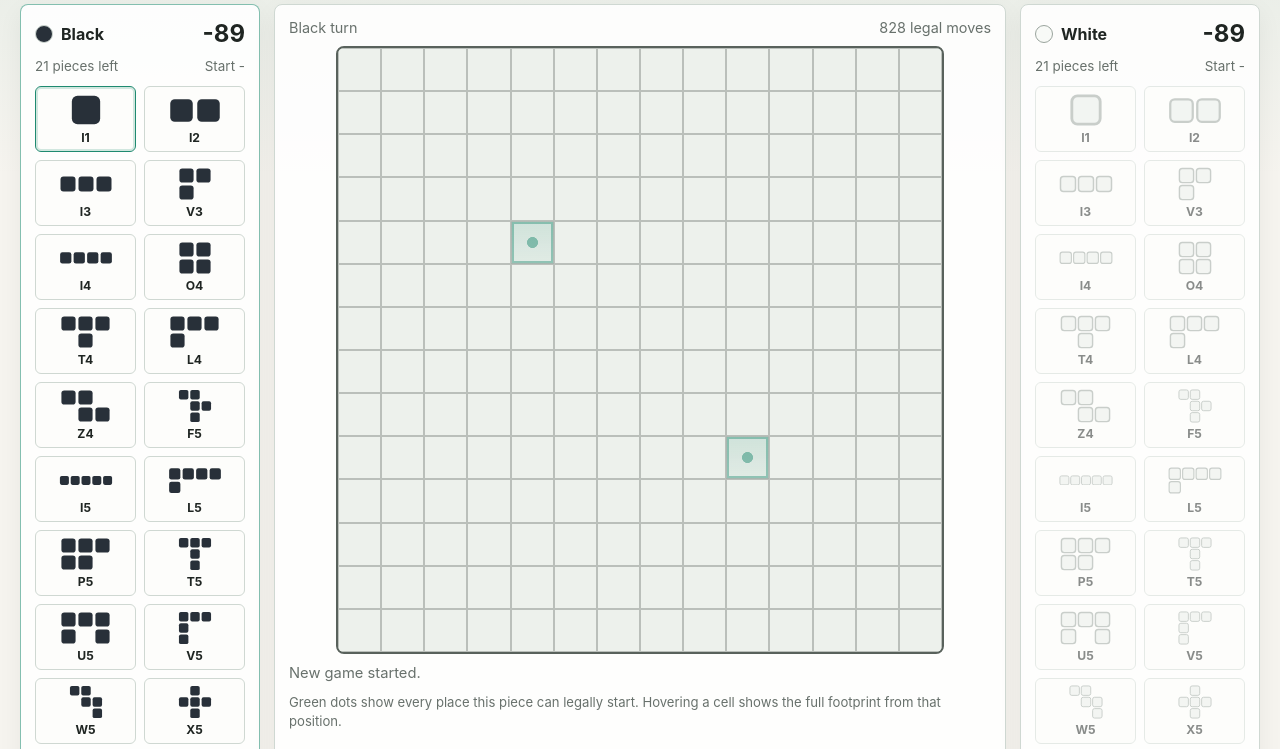
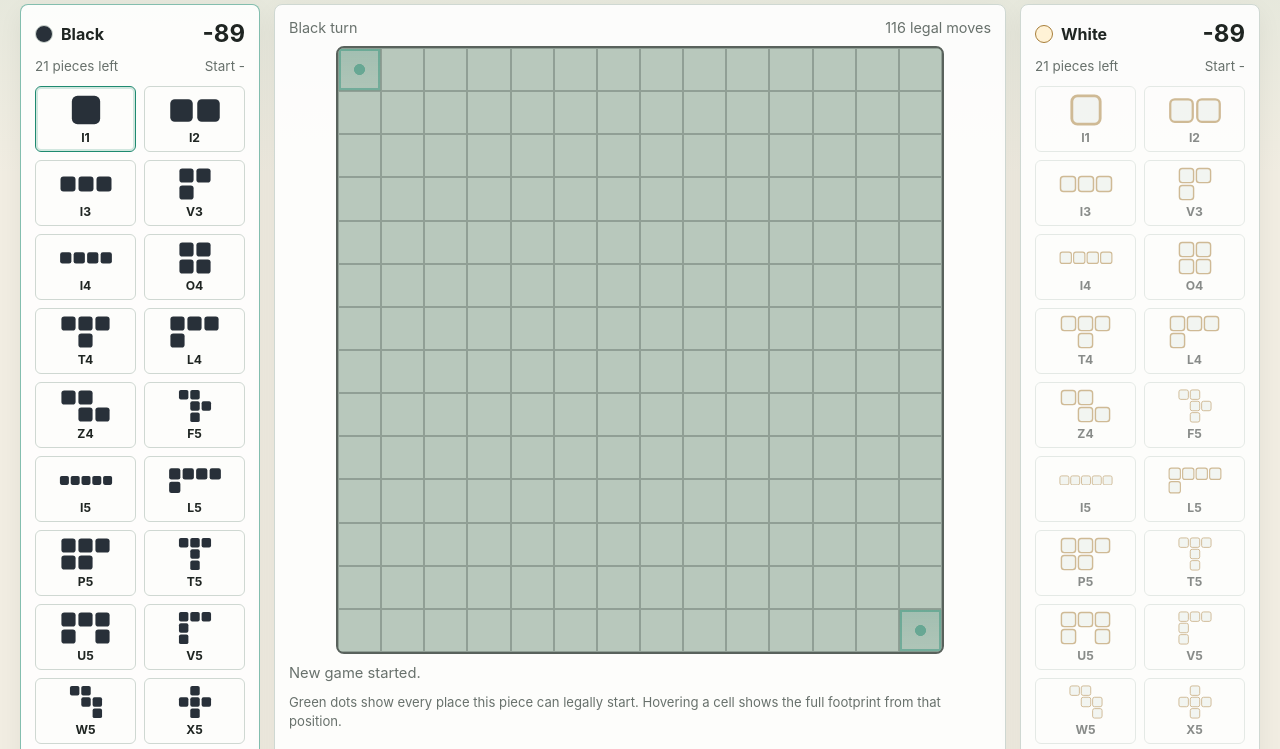
Before and after one commit to ry32767/Blokus_AI, a website with bundled scripts: page index.html in a window 1280 px wide. Shown: the part 102-851 px from the top of the page. Built offline with nearby package versions, Linux system fonts and the light colour scheme.

Commit message:
Update corner starts and endgame UI

```diff
--- a/apps/web/src/main.js
+++ b/apps/web/src/main.js
@@ -560,6 +560,27 @@ function renderLog() {
   `;
 }
 
+function renderResultOverlay() {
+  if (gameState.status !== "finished") return "";
+  const scores = scoreState(gameState);
+  const winner = getWinner(gameState);
+  const headline = winner === null ? "Draw Game" : `${PLAYERS[winner].label} Wins`;
+  const detail = winner === null
+    ? `${scores[0]} - ${scores[1]}`
+    : `${PLAYERS[0].label} ${scores[0]}  |  ${PLAYERS[1].label} ${scores[1]}`;
+
+  return `
+    <div class="result-overlay" role="status" aria-live="polite">
+      <div class="result-burst" aria-hidden="true"></div>
+      <div class="result-card">
+        <p class="result-kicker">Match Complete</p>
+        <h2>${headline}</h2>
+        <p class="result-score">${detail}</p>
+      </div>
+    </div>
+  `;
+}
+
 function render(allowAi = true) {
   const finished = gameState.status === "finished";
   app.innerHTML = `
@@ -583,6 +604,7 @@ function render(allowAi = true) {
         ${renderLog()}
       </div>
     </main>
+    ${renderResultOverlay()}
   `;
   bindEvents();
   if (allowAi) queueMicrotask(maybeStartAiTurn);
--- a/apps/web/src/styles/global.css
+++ b/apps/web/src/styles/global.css
@@ -1,14 +1,16 @@
 :root {
   color-scheme: light;
-  --bg: #f6f4ef;
+  --bg: #f1ede2;
   --surface: #ffffff;
-  --surface-2: #eef3ef;
+  --surface-2: #e8efe9;
   --ink: #1f2522;
   --muted: #68716c;
   --line: #cfd8d2;
   --black-piece: #283039;
-  --white-piece: #f8faf7;
-  --white-piece-line: #9aa49d;
+  --white-piece: #fff2d6;
+  --white-piece-line: #a77e39;
+  --board-empty: #b8c8bc;
+  --board-empty-line: rgba(70, 85, 75, 0.35);
   --accent: #1f8a70;
   --accent-2: #d95f43;
   --warning: #b42318;
@@ -262,7 +264,7 @@ h2 {
   overflow: hidden;
   border: 2px solid #59625c;
   border-radius: 8px;
-  background: #cbd6cf;
+  background: #8ea394;
 }
 
 .board-cell {
@@ -270,23 +272,23 @@ h2 {
   min-height: 0;
   width: 100%;
   height: 100%;
-  border: 1px solid rgba(89, 98, 92, 0.35);
+  border: 1px solid var(--board-empty-line);
   border-radius: 0;
-  background: #edf1ec;
+  background: var(--board-empty);
   padding: 0;
 }
 
 .board-cell.start-point {
   background:
     radial-gradient(circle at center, rgba(31, 138, 112, 0.48) 0 21%, transparent 23%),
-    #edf1ec;
+    var(--board-empty);
 }
 
 .board-cell.legal-target {
   background:
     radial-gradient(circle at center, rgba(31, 138, 112, 0.48) 0 18%, transparent 20%),
     linear-gradient(180deg, rgba(31, 138, 112, 0.14), rgba(31, 138, 112, 0.06)),
-    #edf1ec;
+    var(--board-empty);
   box-shadow: inset 0 0 0 2px rgba(31, 138, 112, 0.42);
 }
 
@@ -294,7 +296,7 @@ h2 {
   background:
     radial-gradient(circle at center, rgba(31, 138, 112, 0.68) 0 18%, transparent 20%),
     linear-gradient(180deg, rgba(31, 138, 112, 0.2), rgba(31, 138, 112, 0.1)),
-    #edf1ec;
+    var(--board-empty);
   box-shadow: inset 0 0 0 2px rgba(31, 138, 112, 0.68);
 }
 
@@ -310,7 +312,9 @@ h2 {
 
 .board-cell.player-1 {
   background: var(--white-piece);
-  box-shadow: inset 0 0 0 1px var(--white-piece-line);
+  box-shadow:
+    inset 0 0 0 2px rgba(167, 126, 57, 0.85),
+    inset 0 0 0 4px rgba(255, 255, 255, 0.42);
 }
 
 .board-cell.preview-legal {
@@ -453,6 +457,102 @@ input[type="range"] {
   color: var(--muted);
 }
 
+.result-overlay {
+  position: fixed;
+  inset: 0;
+  display: grid;
+  place-items: center;
+  pointer-events: none;
+  z-index: 30;
+}
+
+.result-burst {
+  position: absolute;
+  width: min(72vw, 640px);
+  aspect-ratio: 1;
+  border-radius: 50%;
+  background:
+    radial-gradient(circle, rgba(255, 255, 255, 0.8) 0 12%, rgba(255, 255, 255, 0) 55%),
+    conic-gradient(
+      from 0deg,
+      rgba(31, 138, 112, 0.5),
+      rgba(217, 95, 67, 0.46),
+      rgba(22, 99, 199, 0.38),
+      rgba(31, 138, 112, 0.5)
+    );
+  filter: blur(16px);
+  opacity: 0;
+  animation: result-burst-in 900ms ease-out forwards;
+}
+
+.result-card {
+  position: relative;
+  min-width: min(88vw, 460px);
+  padding: 28px 30px;
+  border: 1px solid rgba(255, 255, 255, 0.82);
+  border-radius: 18px;
+  background: rgba(24, 31, 29, 0.9);
+  box-shadow: 0 32px 70px rgba(17, 24, 21, 0.35);
+  color: #f7faf8;
+  text-align: center;
+  opacity: 0;
+  transform: translateY(14px) scale(0.92);
+  animation: result-card-in 720ms cubic-bezier(0.2, 0.9, 0.2, 1) 120ms forwards;
+}
+
+.result-kicker {
+  margin-bottom: 8px;
+  color: rgba(247, 250, 248, 0.76);
+  font-size: 0.82rem;
+  font-weight: 700;
+  text-transform: uppercase;
+}
+
+.result-card h2 {
+  margin-bottom: 10px;
+  font-size: clamp(2rem, 5vw, 3.7rem);
+}
+
+.result-score {
+  margin-bottom: 0;
+  color: rgba(247, 250, 248, 0.92);
+  font-size: clamp(1rem, 2.2vw, 1.3rem);
+  font-weight: 700;
+}
+
+@keyframes result-card-in {
+  0% {
+    opacity: 0;
+    transform: translateY(14px) scale(0.92);
+  }
+
+  60% {
+    opacity: 1;
+    transform: translateY(-6px) scale(1.03);
+  }
+
+  100% {
+    opacity: 1;
+    transform: translateY(0) scale(1);
+  }
+}
+
+@keyframes result-burst-in {
+  0% {
+    opacity: 0;
+    transform: scale(0.5);
+  }
+
+  35% {
+    opacity: 0.75;
+  }
+
+  100% {
+    opacity: 0.3;
+    transform: scale(1.15);
+  }
+}
+
 @media (max-width: 1040px) {
   .app-shell {
     grid-template-columns: 1fr;
@@ -501,4 +601,10 @@ input[type="range"] {
   .piece-button {
     min-height: 56px;
   }
+
+  .result-card {
+    min-width: 0;
+    width: min(92vw, 420px);
+    padding: 22px 20px;
+  }
 }
--- a/packages/core/src/constants.js
+++ b/packages/core/src/constants.js
@@ -3,8 +3,8 @@ export const BOARD_CELLS = BOARD_SIZE * BOARD_SIZE;
 export const EMPTY = -1;
 
 export const START_POINTS = {
-  A: { id: "A", x: 4, y: 4 },
-  B: { id: "B", x: 9, y: 9 },
+  A: { id: "A", x: 0, y: 0 },
+  B: { id: "B", x: 13, y: 13 },
 };
 
 export const PLAYERS = [
```
Also changed, not shown: packages/core/tests/core.test.mjs (+3 -3 lines), README.md.
